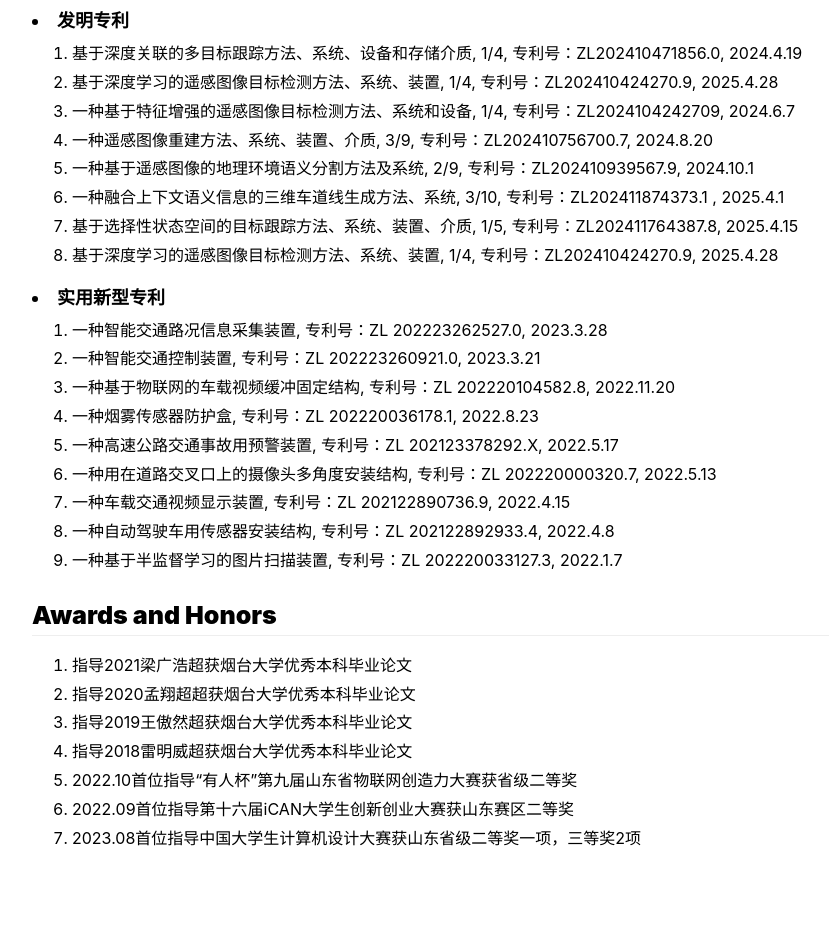
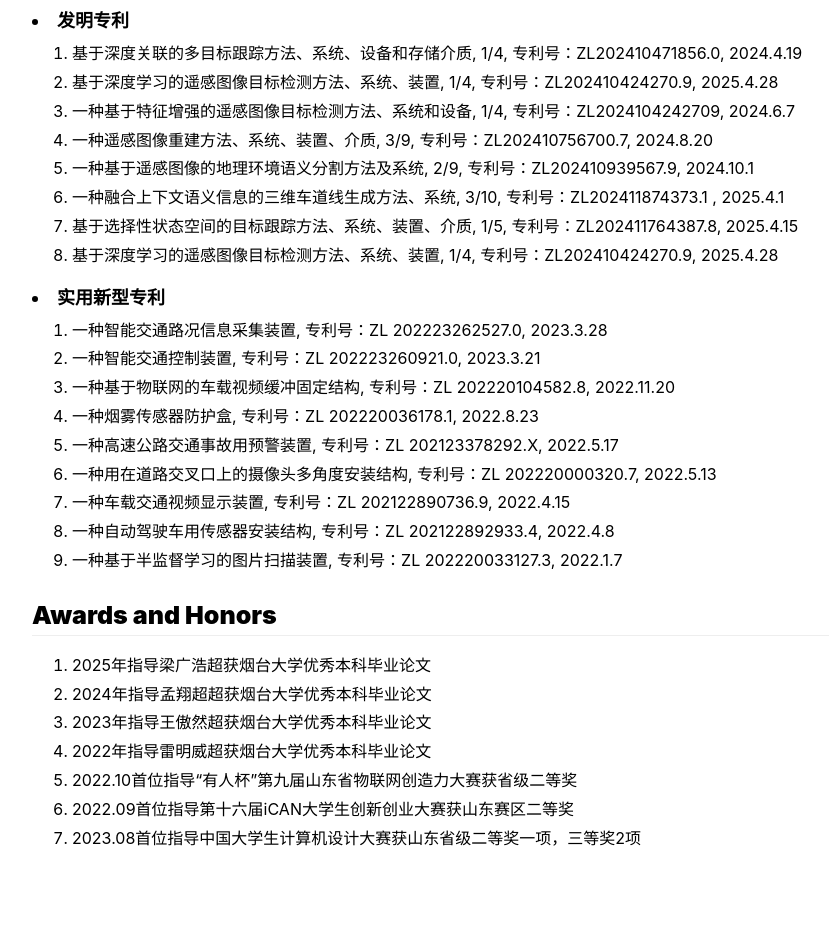
Before and after one commit to xuanwang-91/xuanwang-91.github.io, a plain HTML site: page others.html in a window 1280 px wide. Shown: the part 345-1277 px from the top of the page, without its empty margins (128-957 px from the left). Drawn offline with Linux system fonts and the light colour scheme.

Commit message:
Update others.html

```diff
--- a/others.html
+++ b/others.html
@@ -126,10 +126,10 @@
 			<div class="little_Title">Awards and Honors</div>
 			<div class="content">
 				<ol class="patent_oi">
-					<li>指导2021梁广浩超获烟台大学优秀本科毕业论文</li>
-					<li>指导2020孟翔超超获烟台大学优秀本科毕业论文</li>
-					<li>指导2019王傲然超获烟台大学优秀本科毕业论文</li>
-					<li>指导2018雷明威超获烟台大学优秀本科毕业论文</li>
+					<li>2025年指导梁广浩超获烟台大学优秀本科毕业论文</li>
+					<li>2024年指导孟翔超超获烟台大学优秀本科毕业论文</li>
+					<li>2023年指导王傲然超获烟台大学优秀本科毕业论文</li>
+					<li>2022年指导雷明威超获烟台大学优秀本科毕业论文</li>
 					<li>2022.10首位指导“有人杯”第九届山东省物联网创造力大赛获省级二等奖</li>
 					<li>2022.09首位指导第十六届iCAN大学生创新创业大赛获山东赛区二等奖</li>
 					<li>2023.08首位指导中国大学生计算机设计大赛获山东省级二等奖一项，三等奖2项</li>
```
